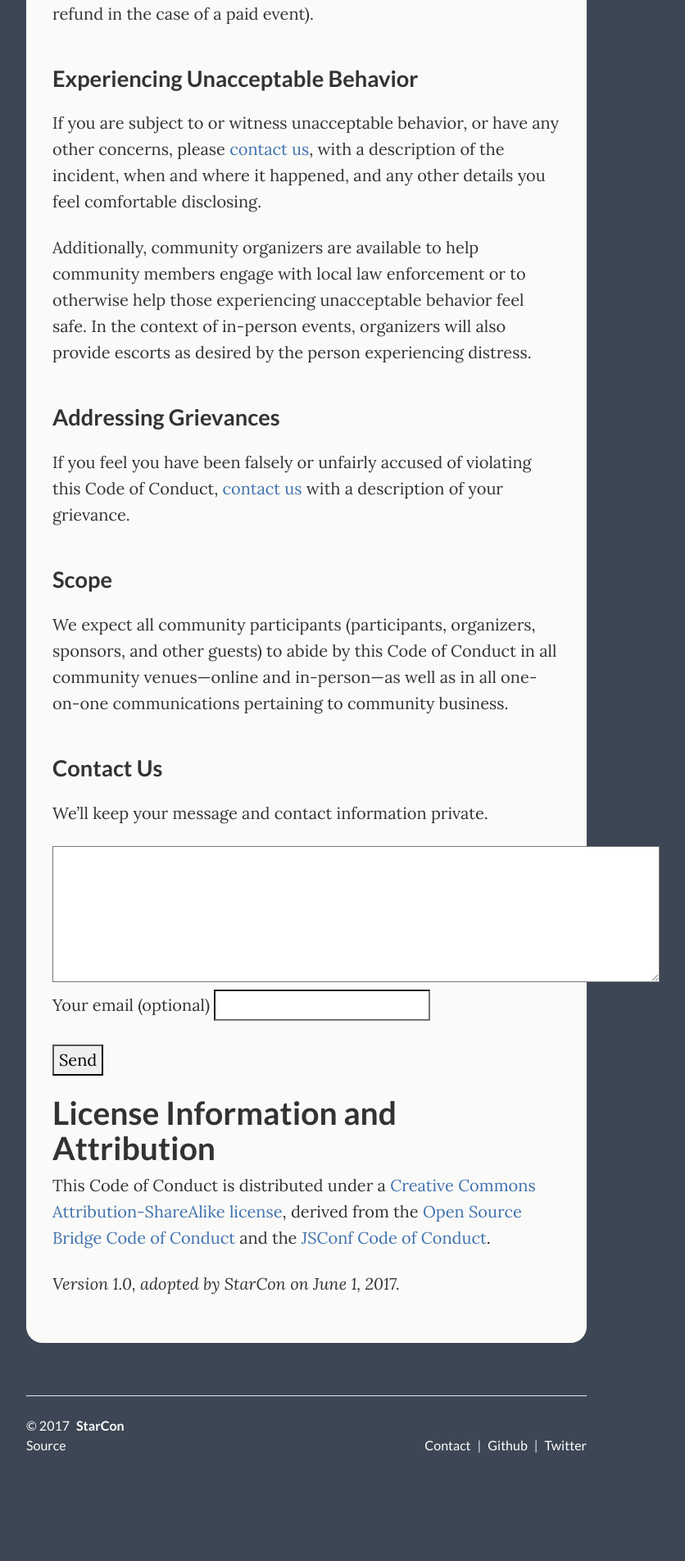
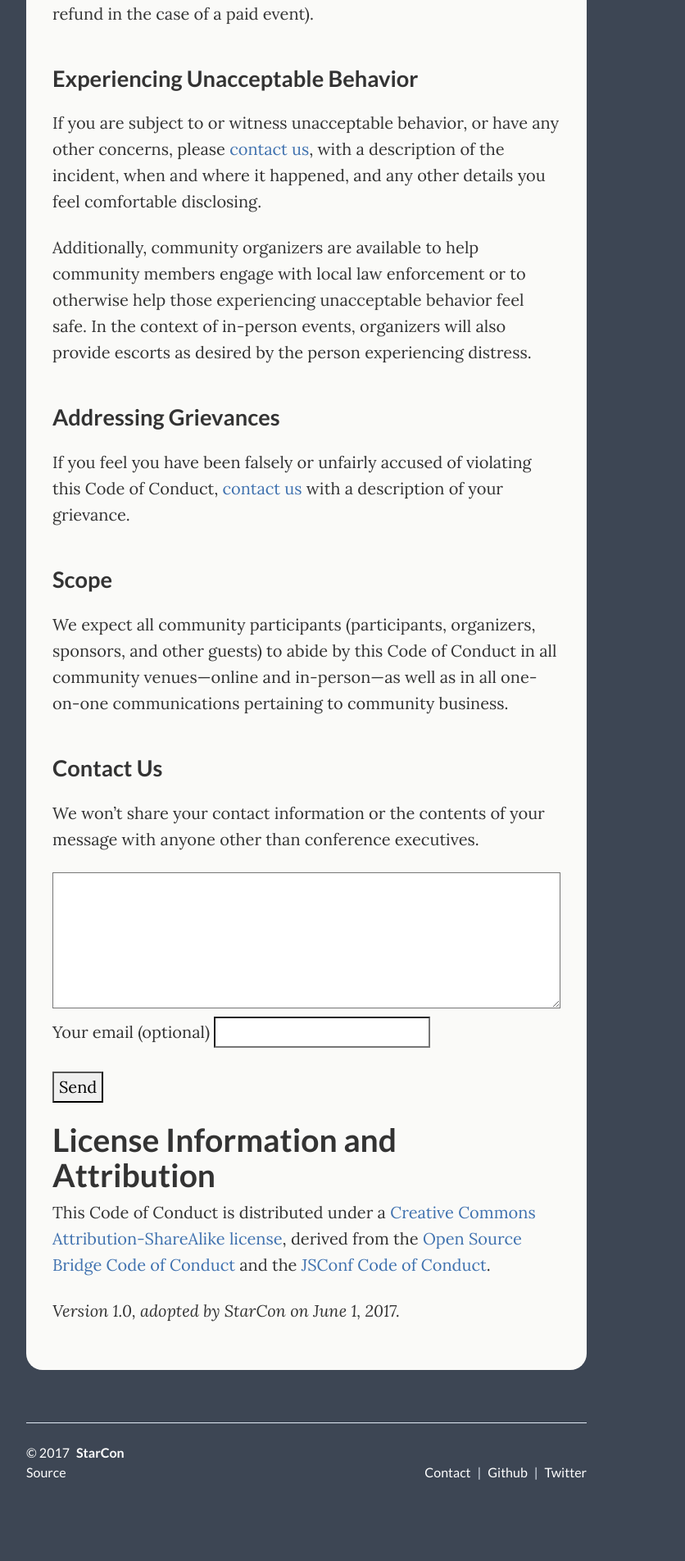
Before and after one commit to StarConKW/starconkw.github.io, a Jekyll site: the page built from _pages/coc.md, in a window 1280 px wide. Shown: the part 1672-3576 px from the top of the page at 82% size, without its empty margins (266-1102 px from the left). Built offline with Jekyll 4.4.1, drawn with Linux system fonts in a browser that asks for light colours; before the commit the page ends 3543 px from its top, so only the background shows below that.

Commit message:
fix form

```diff
--- a/_pages/coc.md
+++ b/_pages/coc.md
@@ -74,7 +74,7 @@ communications pertaining to community business.
 
 ## Contact Us ##
 
-We'll keep your message and contact information private.
+We won't share your contact information or the contents of your message with anyone other than conference executives.
 
 <form action="https://formspree.io/uwstarcon@gmail.com" method="POST">
 
--- a/_sass/_site.scss
+++ b/_sass/_site.scss
@@ -224,7 +224,7 @@ html, body, .site-header, .site-footer {
   margin-left: 0;
 }
 
-#contact-us + form {
+#contact-us + p + form {
   display: grid;
 
   textarea {
```
